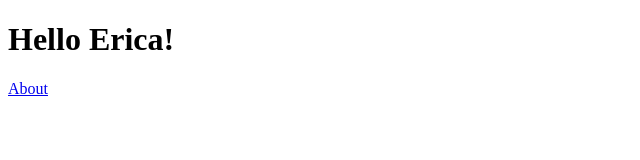
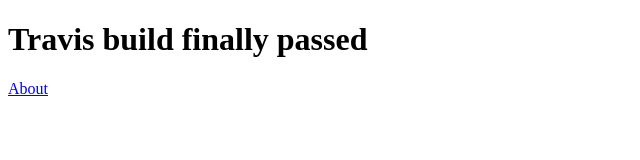
Before and after one commit to hukevinxiaochen/learn-gatsby, a Gatsby site: page / in a window 1280 px wide. Shown: the whole page, without its empty margins (0-640 px from the left). Built offline with nearby package versions, Linux system fonts and the light colour scheme; Gatsby itself is replaced by a stand-in of ours.

Commit message:
test: trial minimal travis deployment without actual tests

```diff
--- a/package.json
+++ b/package.json
@@ -11,7 +11,7 @@
     "start": "npm run develop",
     "serve": "gatsby serve",
     "clean": "gatsby clean",
-    "test": "echo \"Write tests! -> https://gatsby.dev/unit-testing\" && exit 1"
+    "test": "echo tests"
   },
   "dependencies": {
     "gatsby": "^2.24.66",
--- a/src/pages/index.js
+++ b/src/pages/index.js
@@ -3,7 +3,7 @@ import {Link} from "gatsby"
 export default function Home() {
   return (
     <div>
-      <h1>Hello Erica!</h1>
+      <h1>Travis build finally passed</h1>
       <Link to="/about">About</Link>
     </div>
   )
```
Also changed, not shown: .travis.yml.
